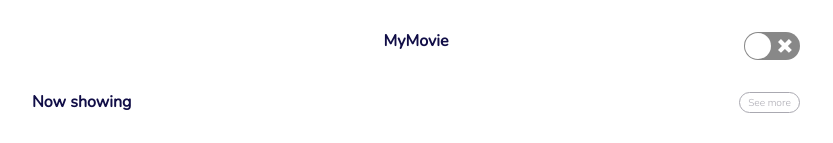
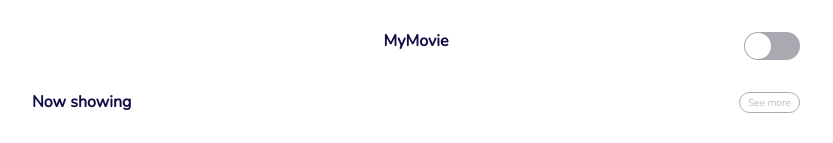
Before and after one commit to rts-cmk-wu09/framework1-mymovie-xLytje, a React (Vite) app: page / in a window 1280 px wide. Shown: the top 143 px of the page, without its empty margins (0-833 px from the left). Built offline with nearby package versions, Linux system fonts and the light colour scheme.

Commit message:
switch i forgot to commit

```diff
--- a/src/components/Switch.jsx
+++ b/src/components/Switch.jsx
@@ -13,7 +13,16 @@ const Switch = () => {
     const handleChange = () =>{
         setChecked(!checked);
     };
-    return ( <StyledSwitch checked={checked} onChange={handleChange}/> );
+    return (<StyledSwitch
+        checked={checked}
+        onChange={handleChange}
+        height={28}
+        width={56}
+        offColor="#AAA9B1"
+        onColor="#AAA9B1"
+        onHandleColor="#000000"
+        uncheckedIcon={false}
+        checkedIcon={false}/>);
 }
 
 export default Switch;
```
